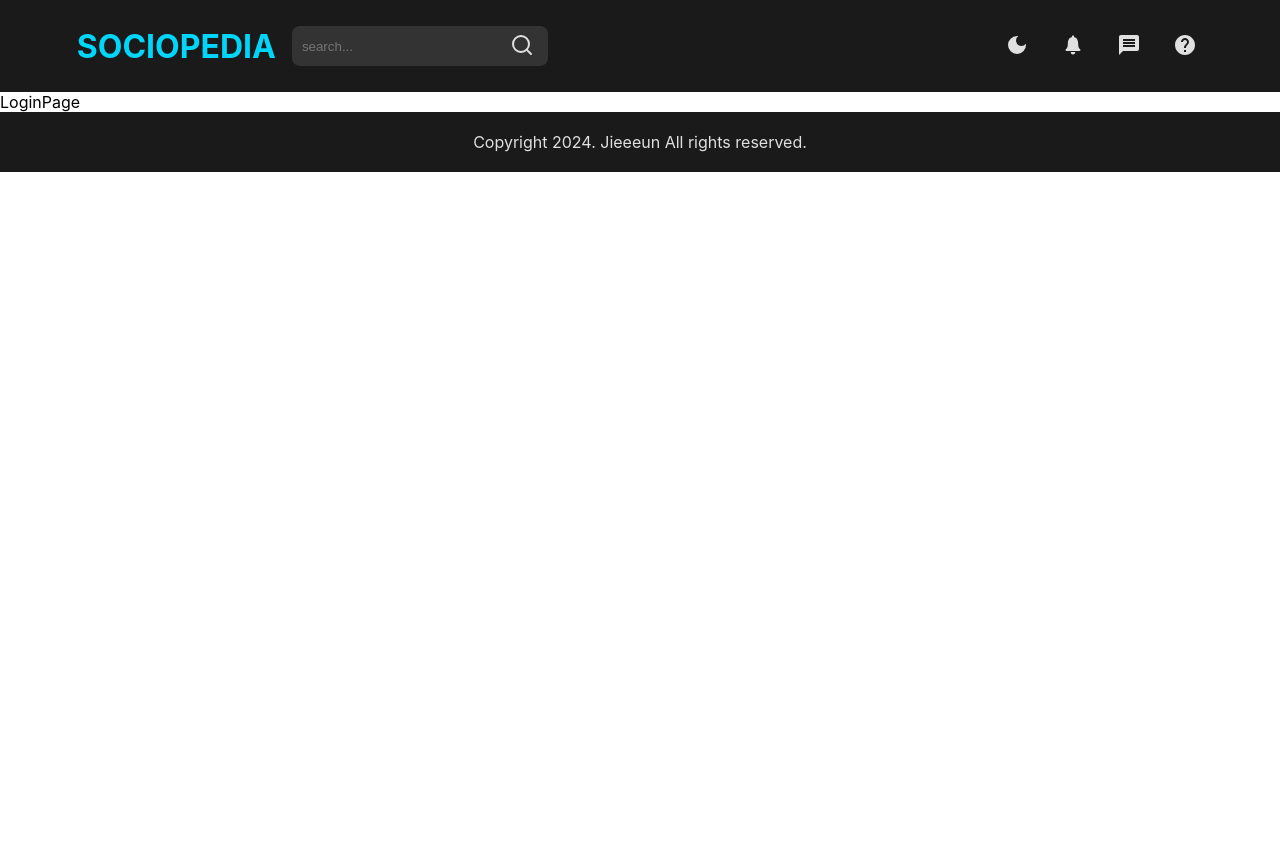
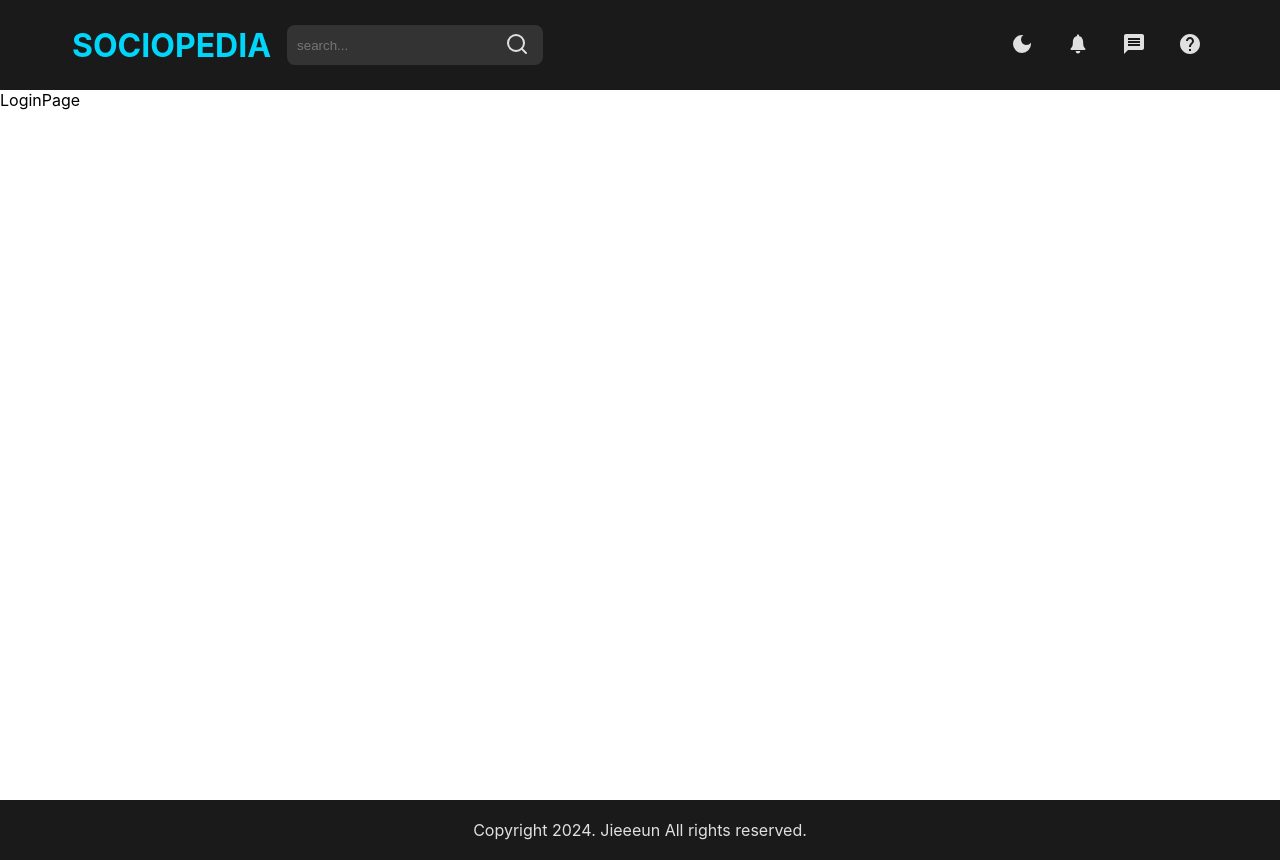
Before and after one commit to jieeeun2/sns_ts_react, a React (Create React App) app: page /login in a window 1280 px wide. Before the commit the page ends 800 px from the top, so only its background shows below. Built offline with nearby package versions, Linux system fonts and the light colour scheme.

Commit message:
design: 뷰포트 바로 아래에 Footer 위치

```diff
--- a/src/layout/Header.tsx
+++ b/src/layout/Header.tsx
@@ -33,6 +33,7 @@
 
   return (
     <HeaderLayout>
+      <div>
         <LogoBox>
           <Link to='/' className='logo'>
             <h1>SOCIOPEDIA</h1>
@@ -58,6 +59,7 @@
             <MdHelp className='icon' />
           </Button>
         </MenuBox>
+      </div>
     </HeaderLayout>
   )
 }
@@ -66,8 +68,16 @@
 
 const HeaderLayout = styled(FlexBetween)`
   background: ${({ theme }) => theme.background.alt};
-  height: 60px;
-  padding: 1rem 6%;
+  height: 90px;
+  width: 100%;
+
+  & > div {
+    display: flex;
+    align-items: center;
+    justify-content: space-between;
+    padding: 0 72px;
+    width: 100%;
+  }
 
   .icon {
     color: ${({ theme }) => theme.neutral.dark};
@@ -79,7 +89,6 @@
   display: flex;
   align-items: center;
   gap: 16px;
-  width: 100%;
 
   .logo {
     text-decoration: none;
--- a/src/pages/HomePage.tsx
+++ b/src/pages/HomePage.tsx
@@ -1,7 +1,12 @@
-import React from 'react'
+import styled from 'styled-components'
 
 const HomePage = () => {
-  return <div>HomePage</div>
+  return <HomePageLayout>HomePage</HomePageLayout>
 }
 
 export default HomePage
+
+const HomePageLayout = styled.div`
+  height: calc(100dvh - 90px);
+  //vh는 모바일에서 주소창,네비게이션바 영역높이까지 차지해서 dvh 사용
+`
--- a/src/pages/LoginPage.tsx
+++ b/src/pages/LoginPage.tsx
@@ -1,7 +1,11 @@
-import React from 'react'
+import styled from 'styled-components'
 
 const LoginPage = () => {
-  return <div>LoginPage</div>
+  return <LoginPageLayout>LoginPage</LoginPageLayout>
 }
 
 export default LoginPage
+
+const LoginPageLayout = styled.div`
+  height: calc(100dvh - 90px);
+`
```
Lines whose indentation alone changed are shown as unchanged.
